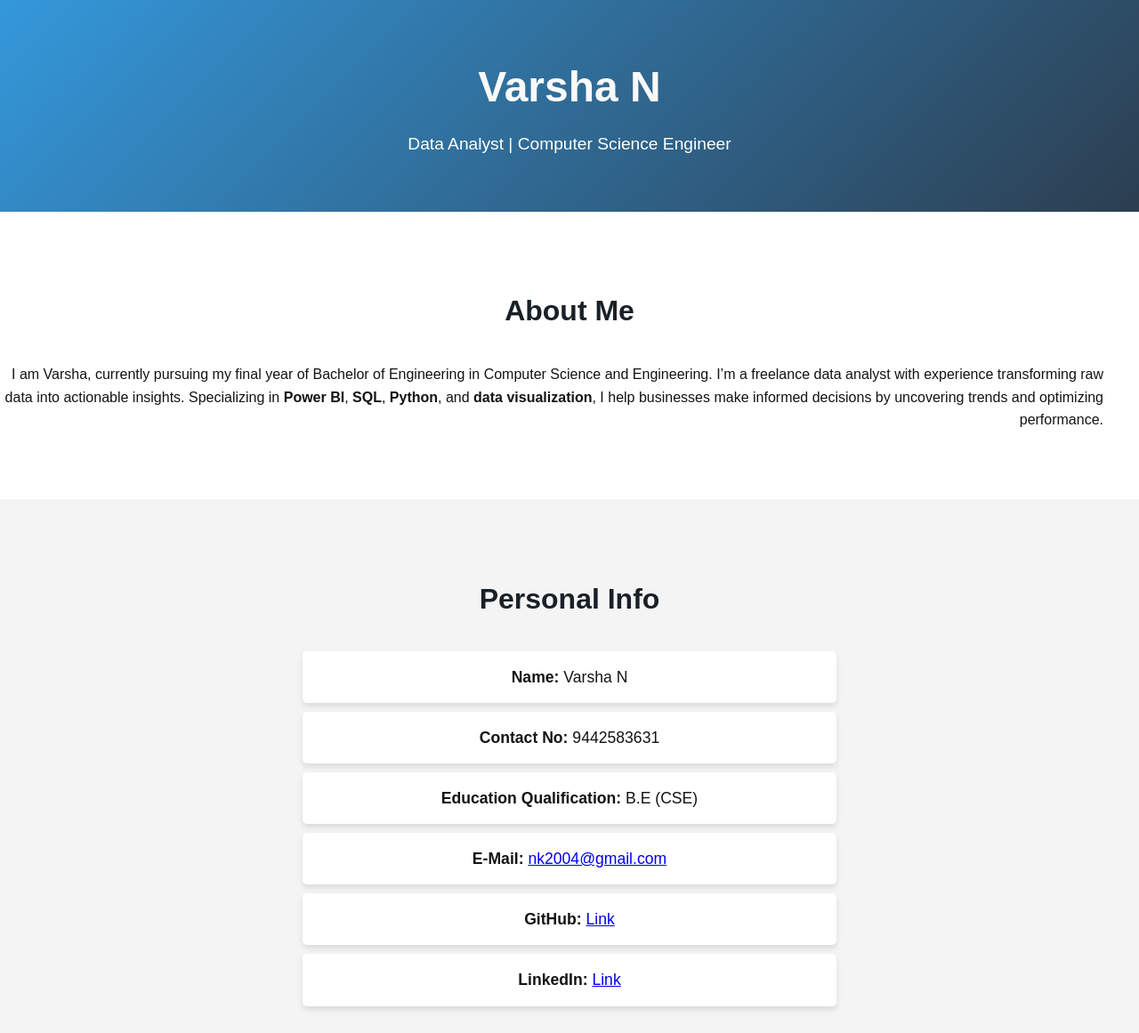
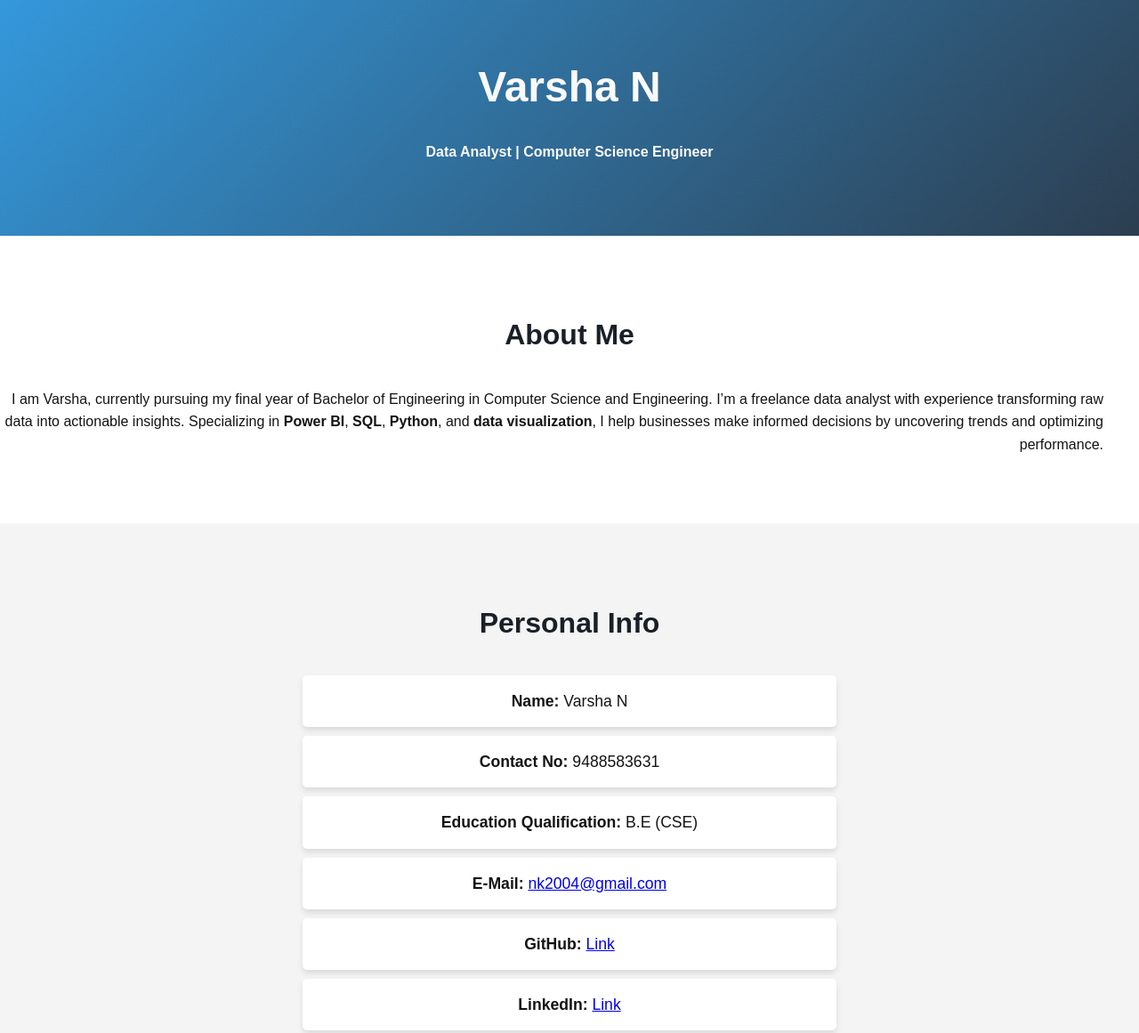
Before and after one commit to Varsha2110/portfolio, a plain HTML site: page HT2.html in a window 1280 px wide. Shown: the top 1161 px of the page at 89% size. Drawn offline with Linux system fonts and the light colour scheme.

Commit message:
HT2.html

```diff
--- a/HT2.html
+++ b/HT2.html
@@ -9,7 +9,7 @@
     <header>
         <div class="container">
             <h1>Varsha N</h1>
-            <p>Data Analyst | Computer Science Engineer</p>
+            <h4>Data Analyst | Computer Science Engineer</h4>
         </div>
     </header>
 
@@ -30,9 +30,9 @@
             <h2>Personal Info</h2>
             <ul>
                 <li><strong>Name:</strong> Varsha N</li>
-                <li><strong>Contact No:</strong> 9442583631</li>
+                <li><strong>Contact No:</strong> 9488583631</li>
                 <li><strong>Education Qualification:</strong> B.E (CSE)</li>
-                <li><strong>E-Mail:</strong> <a href="mailto:nk2004@gmail.com">nk2004@gmail.com</a></li>
+                <li><strong>E-Mail:</strong> <a href="mailto:nk2509194@gmail.com">nk2004@gmail.com</a></li>
                 <li><strong>GitHub:</strong> <a href="https://github.com/Varsha2110/java" target="_blank">Link</a></li>
                 <li><strong>LinkedIn:</strong> <a href="https://www.linkedin.com/in/varsha-n-4b2023258" target="_blank">Link</a></li>
             </ul>
```
